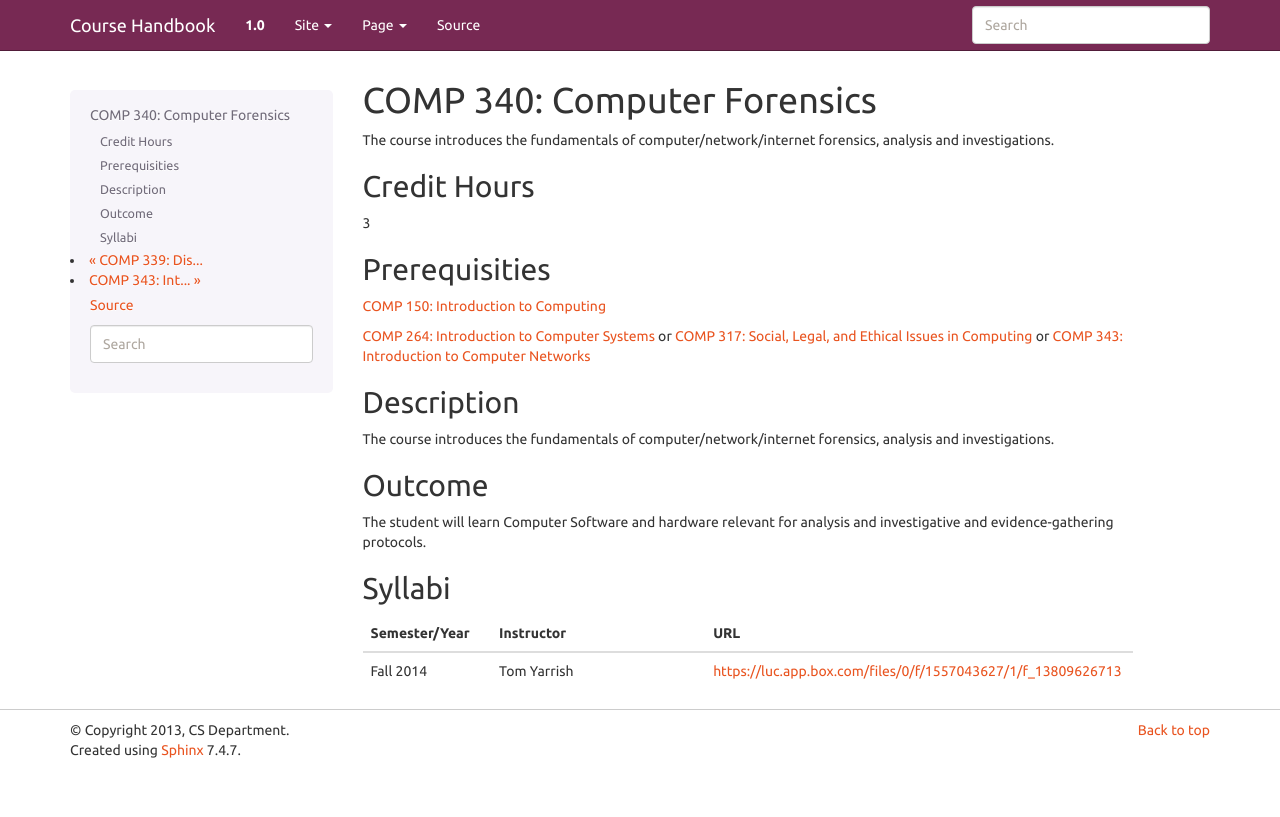
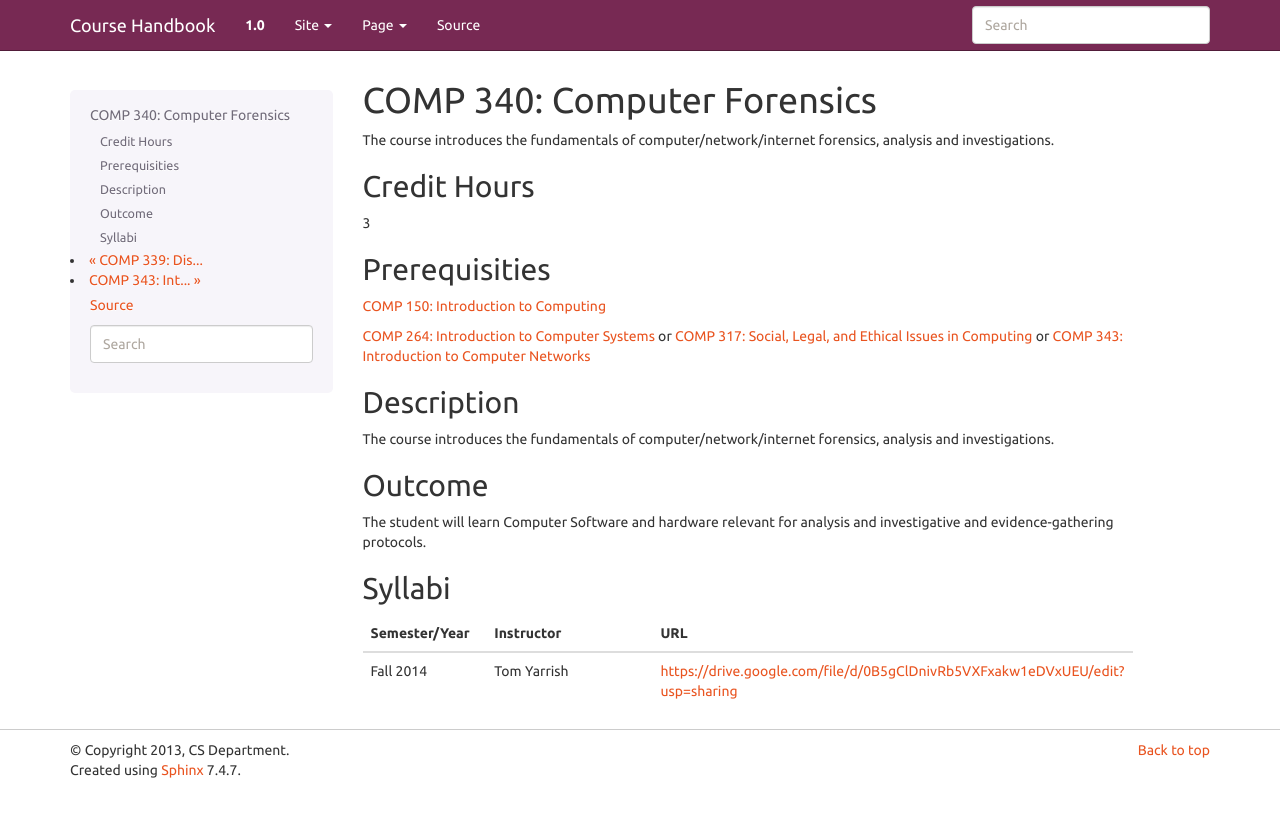
Before and after one commit to kyang5/coursedescriptions, a Sphinx documentation site: the page built from source/comp340.rst, in a window 1280 px wide. Shown: the top 817 px of the page. Built offline with Sphinx 7.4.7, drawn with Linux system fonts in a browser that asks for light colours; some of the changed lines change nothing that is shown.

Commit message:
Updated syllabus info for COMP 340

```diff
--- a/source/comp340.rst
+++ b/source/comp340.rst
@@ -32,4 +32,4 @@ Syllabi
    	:header: "Semester/Year", "Instructor", "URL"
    	:widths: 15, 25, 50
 
-	"Fall 2014", "Tom Yarrish", "https://luc.app.box.com/files/0/f/1557043627/1/f_13809626713"
+	"Fall 2014", "Tom Yarrish", "https://drive.google.com/file/d/0B5gClDnivRb5VXFxakw1eDVxUEU/edit?usp=sharing"
```
